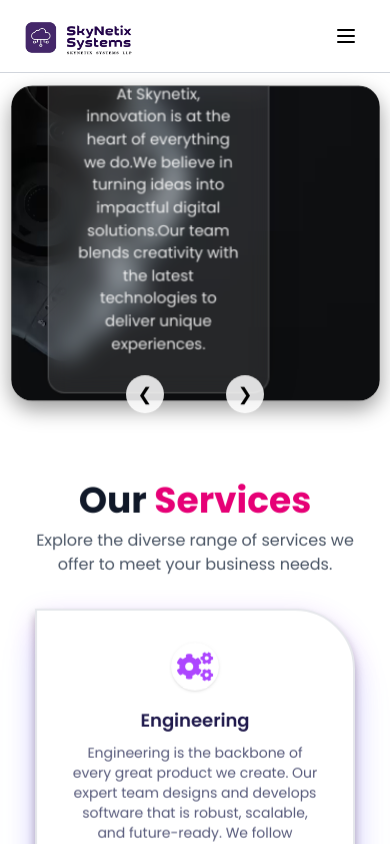
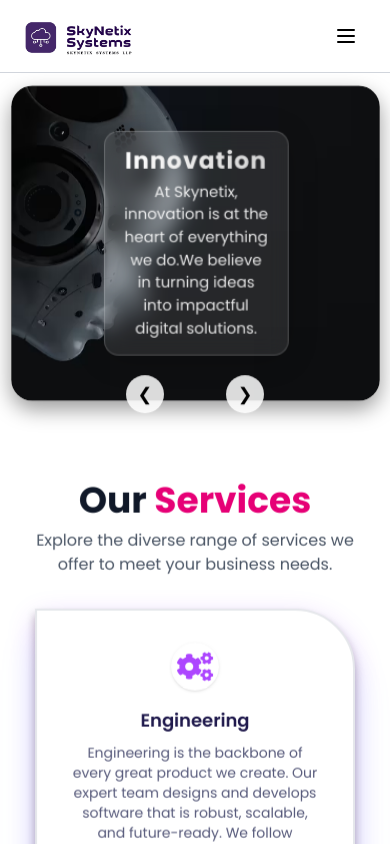
Before and after one commit to Priti6542/SkyNetix, a React (Vite) app: page / in a window 390 px wide. Shown: the top 844 px of the page. Built offline with nearby package versions, Linux system fonts and the light colour scheme.

Commit message:
change phon number

```diff
--- a/src/components/about/team/Team.jsx
+++ b/src/components/about/team/Team.jsx
@@ -8,7 +8,7 @@ const Team = () => {
       <h1 className="text-4xl font-bold text-center text-indigo-700 mb-12">
         Meet Our Team
       </h1>
-      <div className="flex flex-wrap justify-center gap-6">
+      <div className="flex flex-wrap  justify-center gap-6">
         {teamData.map((member) => (
           <TeamCard key={member.id} member={member} />
         ))}
--- a/src/components/footer/FooterData.jsx
+++ b/src/components/footer/FooterData.jsx
@@ -52,7 +52,7 @@ const footerData = [
     heading: 'Contact Us',
     contact: {
       address: 'Office No. 4-B, ... Pune- 411027',
-      phone: '+91 9112100663',
+      phone: '91-45386868',
       email: 'prititole@gmail.com',
     }
   }
--- a/src/components/home/hero/Hero.module.css
+++ b/src/components/home/hero/Hero.module.css
@@ -317,43 +317,39 @@
     /* padding: 0 0.5rem; */
     margin-top: 10px;
   }
-  .card,
+
   .active {
     width: 90vw;
     height:400px;
   }
-  /* .cardText h1 {
-    font-size: 1.8rem;
+
+  /* ----------- Phones ----------- */
+@media (max-width: 768px) {
+
+  .cardText {
+    top: 50%;
+    left: 50%;
+    transform: translate(-50%, -50%);
+    max-width: 85%;
+    padding: 14px 18px;
+    border-radius: 14px;
   }
+
+  .cardText h1 {
+    font-size: 1.6rem;
+    margin-bottom: 6px;
+  }
+
   .cardText p {
-    font-size: 1.1rem;
-  } */
-.cardText {
-  position: absolute;
-  top: 38%;
-  left: 40%;
-  transform: translate(-50%, -50%);
-  /* text-align: center; */
-  color: white;
-  z-index: 10;
-  max-width: 160%;
-  pointer-events: none;
+    font-size: 1rem;
+  }
+
+  .active {
+    height: 380px;
+  }
 }
 
-.cardText h1 {
-  margin: 0 0 15px;
-  /* font-weight: 600; */
-  font-size: 3rem;
-  line-height: 1.2;
-}
 
-.cardText p {
-  margin: 0 0 15px;
-  /* font-weight: 600; */
-  font-size: 1.6rem;
-
-  /* line-height: 1.2; */
-}
   .floatingCard {
     width: 90%;
     right: 5%;
--- a/src/components/home/hero/HeroData.jsx
+++ b/src/components/home/hero/HeroData.jsx
@@ -10,7 +10,7 @@ export const HeroData = [
    label: "Innovation",
    title: ["Innovation"],
     description: [
-      "At Skynetix, innovation is at the heart of everything we do.We believe in turning ideas into impactful digital solutions.Our team blends creativity with the latest technologies to deliver unique experiences.",
+      "At Skynetix, innovation is at the heart of everything we do.We believe in turning ideas into impactful digital solutions.",
       "From concept to execution, we help businesses stay ahead in the digital era.Every project is an opportunity to innovate and create something extraordinary."
     ],
     // buttonText: "Learn More",
@@ -45,7 +45,7 @@ export const HeroData = [
   {
     id: 3,
     label: "Cloud & Security", title: ["Cloud & Security"],
-    description: ["The future of business lies in the cloud, and we make that transition seamless.At Skynetix, we provide secure, scalable, and cost-effective cloud solutions.Our experts ensure your data is protected with enterprise-grade security.",
+    description: ["At Skynetix, we provide secure, scalable, and cost-effective cloud solutions.Our experts ensure your data is protected with enterprise-grade security.",
       "We help organizations optimize infrastructure and enhance efficiency.With us, you’re always ready for tomorrow’s challenges."],
     buttonText: "Explore industry solution",
     // text: "client",
@@ -55,7 +55,7 @@ export const HeroData = [
     id: 4,
     label: "Business Growth",
     title: ["Business Growth"],
-    description: ["Technology is more than just code – it’s a catalyst for growth.We empower businesses to scale faster and smarter with digital tools.Our tailored strategies focus on results that drive success." ,
+    description: ["We empower businesses to scale faster and smarter with digital tools.Our tailored strategies focus on results that drive success." ,
       "From startups to enterprises, we support every stage of growth.Together, we build solutions that shape the future of your business."],
     // buttonText: "Explore industry solution",
     // text: "client",
```
